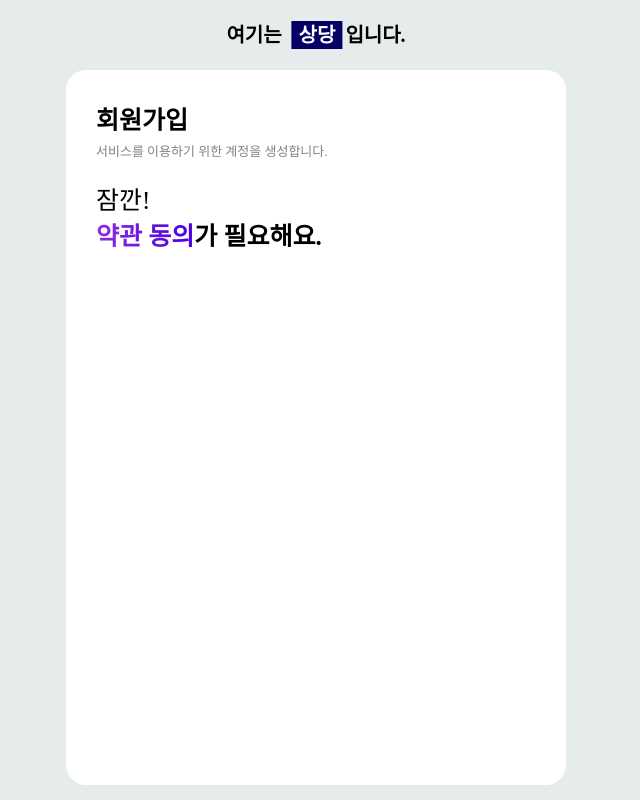
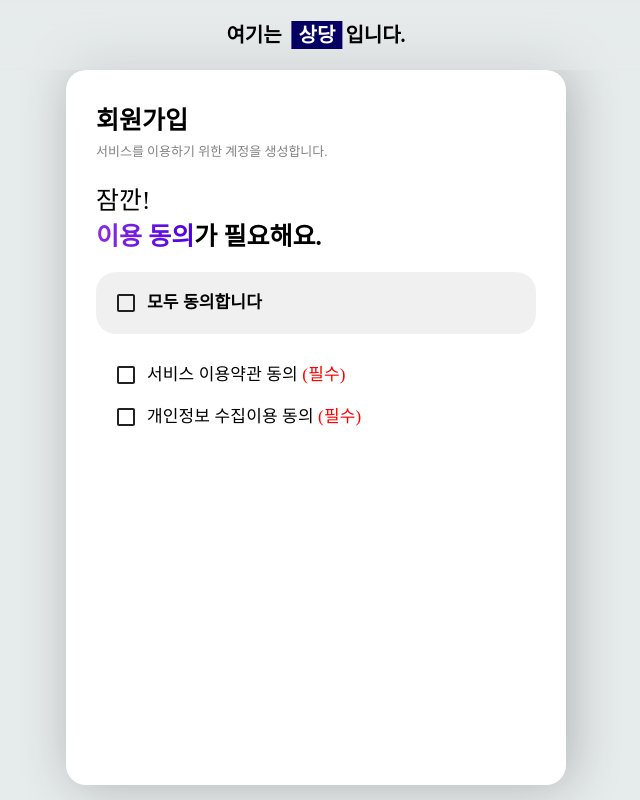
Before and after one commit to InfiniteBuffe/sangdango-frontend, a Next.js app: page /auth/join in a window 1280 px wide. Both pictures are taken after a click on the button "시작하기 →". Shown: the whole page, without its empty margins (324-964 px from the left). Built offline with nearby package versions, Linux system fonts and the light colour scheme; a web font is replaced by a local one.

Commit message:
join 동의 페이지 생성

```diff
--- a/pages/auth/join.js
+++ b/pages/auth/join.js
@@ -1,52 +1,87 @@
-import Header from '@/components/Header'
-import styles from '@/styles/pages/auth/Join/Join.module.css'
-import { Button, ThemeProvider, createTheme } from '@mui/material'
-import { grey } from '@mui/material/colors'
-import classNames from 'classnames'
-import { useState } from 'react'
-import Twemoji from 'react-twemoji'
+import Header from '@/components/Header';
+import styles from '@/styles/pages/auth/Join/Join.module.css';
+import { Button, ThemeProvider, createTheme } from '@mui/material';
+import { grey, pink } from '@mui/material/colors';
+import classNames from 'classnames';
+import { useState, useEffect } from 'react';
+import Twemoji from 'react-twemoji';
+import FormGroup from '@mui/material/FormGroup';
+import FormControlLabel from '@mui/material/FormControlLabel';
+import Checkbox from '@mui/material/Checkbox';
 
 const Join = () => {
-
 	const theme = createTheme({
 		palette: {
 			dark: {
-                main: grey[900]
-            }
-        }
-    })
+				main: grey[900],
+			},
+		},
+	});
+
+	const fadeAnimationDuration = 700 // css에서 재생시간 변경 시 ms단위로 변경 필요함.
 
 	const nextButton = () => {
-        setFirstViewStyle(styles.fadeout)
+		setFirstViewStyle(styles.fadeout);
 		setTimeout(() => {
-            setFirstViewStyle(styles.remove)
-            setSecondViewStyle(styles.fadein)
-        }, 700) // css에서 재생시간 변경 시 ms단위로 여기도 변경 필요함.
+			setFirstViewStyle(styles.remove);
+			setSecondViewStyle(styles.fadein);
+		}, fadeAnimationDuration);
+	};
+
+	const [firstViewStyle, setFirstViewStyle] = useState();
+	const [secondViewStyle, setSecondViewStyle] = useState(styles.remove);
+	const [allCheckedNextButtonClass, setAllCheckedNextButtonClass] = useState(styles.remove)
+
+	const [privacyAgree, setPrivacyAgree] = useState(false);
+	const [termsAgree, setTermsAgree] = useState(false);
+	const [allAgree, setAllAgree] = useState(false);
+
+	const [allCheckedNextButton, setAllCheckedNextButton] = useState(false);
+
+	const allCheck = () => {
+		if(allAgree) {
+			setPrivacyAgree(false);
+			setTermsAgree(false);
+			setAllAgree(false);
+		} else {
+			setPrivacyAgree(true);
+			setTermsAgree(true);
+			setAllAgree(true);
+		}
+	};
+
+	const gotoForm = () => {
+
 	}
 
-    const [firstViewStyle, setFirstViewStyle] = useState()
-    const [secondViewStyle, setSecondViewStyle] = useState(styles.remove)
+	useEffect(() => {
+		if (termsAgree && privacyAgree) {
+			setAllAgree(true);
+			setAllCheckedNextButton(true);
+			setAllCheckedNextButtonClass(styles.fadein);
+		} else {
+			setAllAgree(false);
+			setAllCheckedNextButton(false);
+			setAllCheckedNextButtonClass(styles.remove);
+		}
+	}, [termsAgree, privacyAgree]);
 
 	return (
 		<>
 			<Header />
 			<div className={styles.box}>
-                <div className={styles.title}>
-                    회원가입
-                </div>
-                <div className={styles.title_info}>
-                    서비스를 이용하기 위한 계정을 생성합니다.
-                </div>
+				<div className={styles.title}>회원가입</div>
+				<div className={styles.title_info}>서비스를 이용하기 위한 계정을 생성합니다.</div>
 				<span className={firstViewStyle}>
 					<div className={styles.intro_text}>
 						<Twemoji options={{ className: styles.intro_emoji }}>👏</Twemoji>
 						<div className={styles.space} />
-                        <div id={styles.intro_1}>
-                            반가워요.
-                        </div>
+						<div id={styles.intro_1}>반가워요.</div>
 						<div className={styles.space} />
 						<div id={styles.intro_2}>
-                            아래 버튼을 눌러<br />계정을 만들어보세요.
+							아래 버튼을 눌러
+							<br />
+							계정을 만들어보세요.
 						</div>
 					</div>
 					<ThemeProvider theme={theme}>
@@ -62,7 +97,7 @@ const Join = () => {
 								color: 'white',
 								borderRadius: '20px',
 								position: 'absolute',
-                                bottom: '15px'
+								bottom: '15px',
 							}}
 							variant="contained"
 							size="large"
@@ -77,14 +112,112 @@ const Join = () => {
 					<div className={styles.terms}>
 						<div className={styles.space} />
 						<div className={styles.terms_title}>
-                            <span id={styles.terms_light}>잠깐!</span><br />
-                            <span id={styles.terms_highlight}>약관 동의</span>가 필요해요.
+							<span id={styles.terms_light}>잠깐!</span>
+							<br />
+							<span id={styles.terms_highlight}>이용 동의</span>가 필요해요.
 						</div>
+						<div className={styles.space} />
+						<div className={styles.all_select}>
+							<FormGroup>
+								<FormControlLabel
+									control={
+										<Checkbox
+											checked={allAgree}
+											onClick={allCheck}
+											sx={{
+												color: grey[900],
+												'&.Mui-checked': {
+													color: grey[900],
+												},
+											}}
+										/>
+									}
+									style={{ fontFamily: 'pretendard' }}
+									label={
+										<div className={styles.label} style={{ fontWeight: 800 }}>
+											모두 동의합니다
+										</div>
+									}
+								/>
+							</FormGroup>
+						</div>
+						<div className={styles.space} />
+						<div className={styles.select}>
+							<FormGroup>
+								<FormControlLabel
+									control={
+										<Checkbox
+											checked={termsAgree}
+											onClick={() => setTermsAgree(!termsAgree)}
+											sx={{
+												color: grey[900],
+												'&.Mui-checked': {
+													color: grey[900],
+												},
+											}}
+										/>
+									}
+									style={{ fontFamily: 'pretendard' }}
+									label={
+										<div className={styles.label}>
+											서비스 이용약관 동의{' '}
+											<span className={styles.require}>(필수)</span>
+										</div>
+									}
+								/>
+								<FormControlLabel
+									control={
+										<Checkbox
+											checked={privacyAgree}
+											onClick={() => setPrivacyAgree(!privacyAgree)}
+											sx={{
+												color: grey[900],
+												'&.Mui-checked': {
+													color: grey[900],
+												},
+											}}
+										/>
+									}
+									style={{ fontFamily: 'pretendard' }}
+									label={
+										<div className={styles.label}>
+											개인정보 수집이용 동의{' '}
+											<span className={styles.require}>(필수)</span>
+										</div>
+									}
+								/>
+							</FormGroup>
+						</div>
+						<ThemeProvider theme={theme}>
+							<div className={allCheckedNextButtonClass}>
+								<Button
+									fullWidth
+									style={{
+										fontFamily: 'pretendard',
+										fontWeight: 600,
+										height: '60px',
+										fontSize: '18px',
+										width: 'calc(100% - 30px)',
+										left: '15px',
+										color: 'white',
+										borderRadius: '20px',
+										position: 'absolute',
+										bottom: '15px',
+									}}
+									variant="contained"
+									size="large"
+									color="dark"
+									onClick={gotoForm}
+								>
+									다음으로 →
+								</Button>
+							</div>
+						</ThemeProvider>
 					</div>
 				</span>
 			</div>
 		</>
-    )
-}
+	);
+};
 
-export default Join
+export default Join;
--- a/styles/pages/auth/Join/Join.module.css
+++ b/styles/pages/auth/Join/Join.module.css
@@ -8,6 +8,7 @@
   transform: translateX(-50%);
   -webkit-tap-highlight-color: transparent;
   padding: 30px;
+  box-shadow: 5px 0px 50px 0 rgba(50, 50, 50, 0.3);
 }
 
 .bottom_button {
@@ -111,6 +112,10 @@
   font-family: "pretendard";
   font-size: 25px;
   font-weight: 700;
+  -webkit-user-select: none;
+     -moz-user-select: none;
+      -ms-user-select: none;
+          user-select: none;
 }
 
 #terms_highlight {
@@ -122,6 +127,29 @@
 
 #terms_light {
   font-weight: 500;
+}
+
+.label {
+  font-family: "pretendard";
+  font-weight: 500;
+  font-size: 17px;
+}
+
+.all_select {
+  width: 100%;
+  padding: 10px 20px;
+  background-color: rgb(240, 240, 240);
+  border-radius: 20px;
+}
+
+.select {
+  padding: 20px;
+  padding-top: 0;
+}
+
+.require {
+  font-weight: 300;
+  color: red;
 }
 
 @-webkit-keyframes fadein {
--- a/styles/pages/auth/Join/Join.module.scss
+++ b/styles/pages/auth/Join/Join.module.scss
@@ -8,6 +8,7 @@
     transform: translateX(-50%);
     -webkit-tap-highlight-color: transparent;
     padding: 30px;
+    box-shadow: 5px 0px 50px 0 rgba(50, 50, 50, 0.3);
 }
 
 .bottom_button {
@@ -105,9 +106,8 @@
     font-family: 'pretendard';
     font-size: 25px;
     font-weight: 700;
-    // margin-top: 15px;
+    user-select: none;
 }
-
 
 #terms_highlight {
     background: linear-gradient(to right, #8e2de2, #4a00e0);
@@ -117,6 +117,30 @@
 
 #terms_light {
     font-weight: 500;
+}
+
+.label {
+    font-family: 'pretendard';
+    font-weight: 500;
+    font-size: 17px;
+}
+
+.all_select {
+    width: 100%;
+    padding: 10px 20px;
+    background-color: rgb(240, 240, 240);
+    border-radius: 20px;
+}
+
+.select {
+    padding: 20px;
+    padding-top: 0;
+}
+
+.require {
+    font-weight: 300;
+    // color: rgb(100, 100, 100);
+    color: red;
 }
 
 @keyframes fadein {
```
Also changed, not shown: 2 other files (tests, documents, lock files or other folders). Lines whose indentation alone changed are shown as unchanged.
